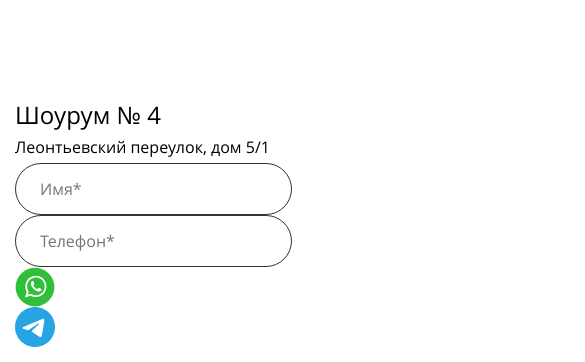
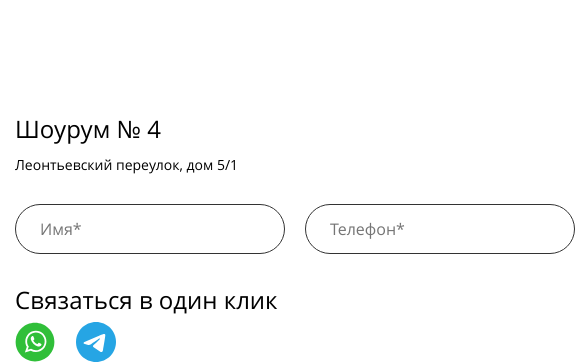
Before and after one commit to Bjoref/Blanchard, a website: page src/html/index.html in a window 390 px wide. Shown: the part 7847-8209 px from the top of the page, 585 px wide, since content can reach past the window. Drawn offline with nearby package versions, Linux system fonts and the light colour scheme; files that its build step writes are made by us from their sources; files whose address does not match are found by name.

Commit message:
section-social desk && tablet

```diff
--- a/src/html/blocks/sections/section-form.html
+++ b/src/html/blocks/sections/section-form.html
@@ -1,7 +1,9 @@
 <div class="container section-form__container">
-  <div class="section-form__address-block">
-    <b class="section-form__address-block-b"> Шоурум № 4 </b>
-    <p class="section-form__address-block-p">Леонтьевский переулок, дом 5/1</p>
+  <div class="section-form__content">
+    <div class="section-form__address-block">
+      <b class="section-form__address-block-b"> Шоурум № 4 </b>
+      <p class="section-form__address-block-p">Леонтьевский переулок, дом 5/1</p>
+    </div>
 
     <form action="#" class="section-form__form">
       <input
--- a/src/scss/blocks/_section-form.scss
+++ b/src/scss/blocks/_section-form.scss
@@ -1,23 +1,109 @@
 .section-form {
+    &__container {
+        padding-top: 38px;
+
+        @media (max-width: 1640px) {
+            padding-top: 36px;
+        }
+    }
+
+    &__content {
+        display: flex;
+
+        @media (max-width: 1640px) {
+            flex-wrap: wrap;
+        }
+    }
     &__address-block {
+        padding-top: 7px;
+        margin-right: 5%;
+
+        @media (max-width: 1640px) {
+            margin-bottom: 16px;
+            margin-right: 0;
+        }
         &-b {
             font-weight: 600;
             font-size: 24px;
             line-height: 32px;
+
+            @media (max-width: 1640px) {
+                display: inline-block;
+                margin-bottom: 10px;
+            }
         }
         &-p {
             font-size: 16px;
             line-height: 32px;
+
+            @media (max-width: 1640px) {
+                font-size: 14px;
+                line-height: initial;
+            }
+        }
+    }
+
+    &__form {
+        display: flex;
+        align-items: flex-start;
+        padding-top: 14px;
+        margin-right: 5%;
+
+        @media (max-width: 1640px) {
+            margin-right: 0;
+            margin-bottom: 30px;
         }
     }
 
     &__input {
+        width: 270px;
+        height: 50px;
         padding: 9px 43px 9px 24px;
         font-size: 16px;
         line-height: 32px;
         color: var(--grey-color);
         border: 1px solid var(--black-color);
         border-radius: 100px;
+
+        &:not(:last-child) {
+            margin-right: 20px;
+        }
+    }
+
+    &__submit-btn {
+        width: 329px;
+        height: 50px;
+        display: flex;
+        align-items: center;
+        justify-content: center;
+        padding-bottom: 2px;
+        border-radius: 100px;
+        color: var(--primary-color);
+        font-size: 18px;
+        font-weight: 700;
+        border: 2px solid var(--primary-color);
+
+        @media (max-width: 1640px) {
+            width: 343px;
+        }
+    }
+
+    &__social {
+        &-list {
+            display: flex;
+            &-item {
+                &:not(:last-child) {
+                    margin-right: 21px;
+                }
+            }
+        }
+        &-title {
+            display: inline-block;
+            margin-bottom: 6px;
+            font-weight: 600;
+            font-size: 24px;
+            line-height: 32px;
+        }
     }
 
     // &__label {
```
